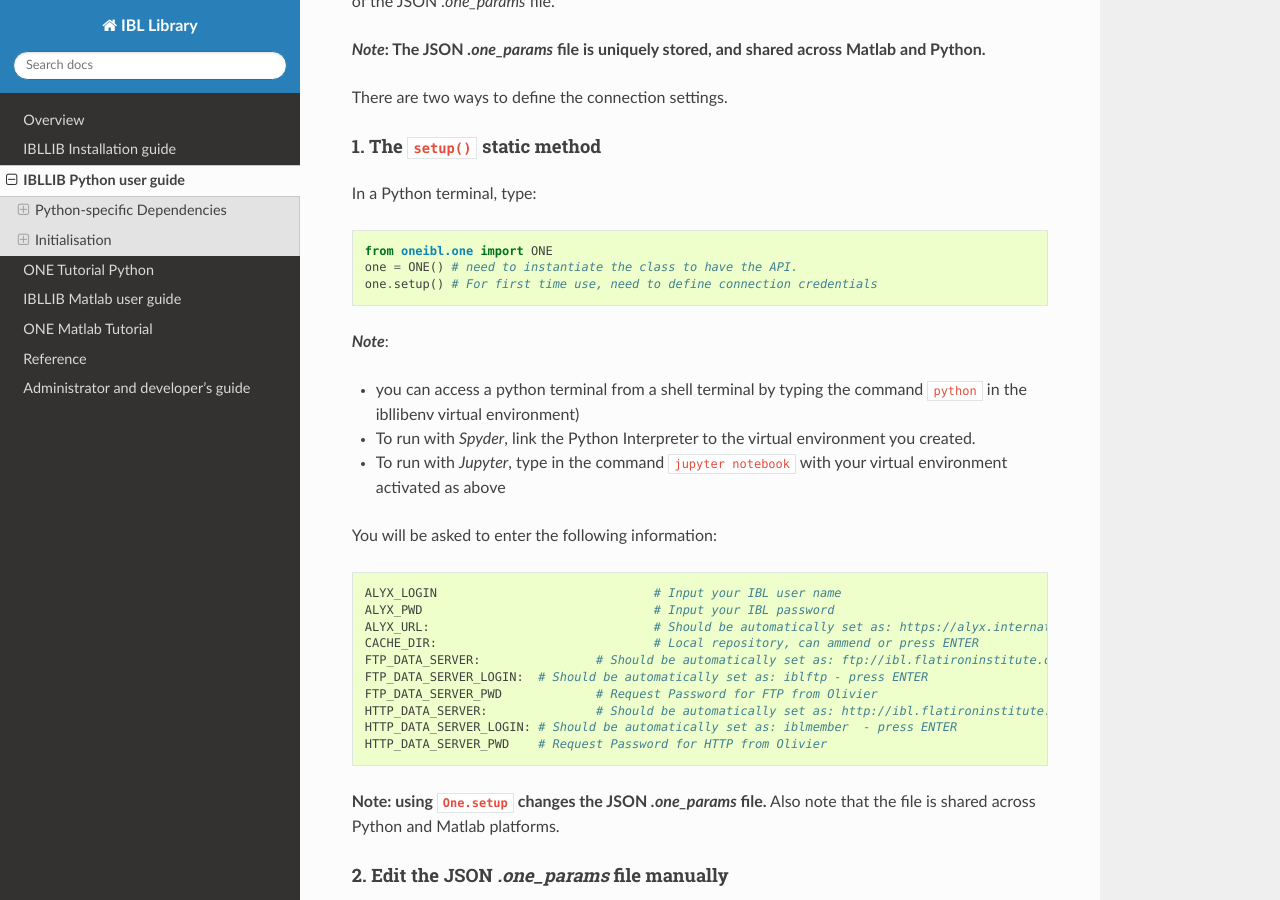
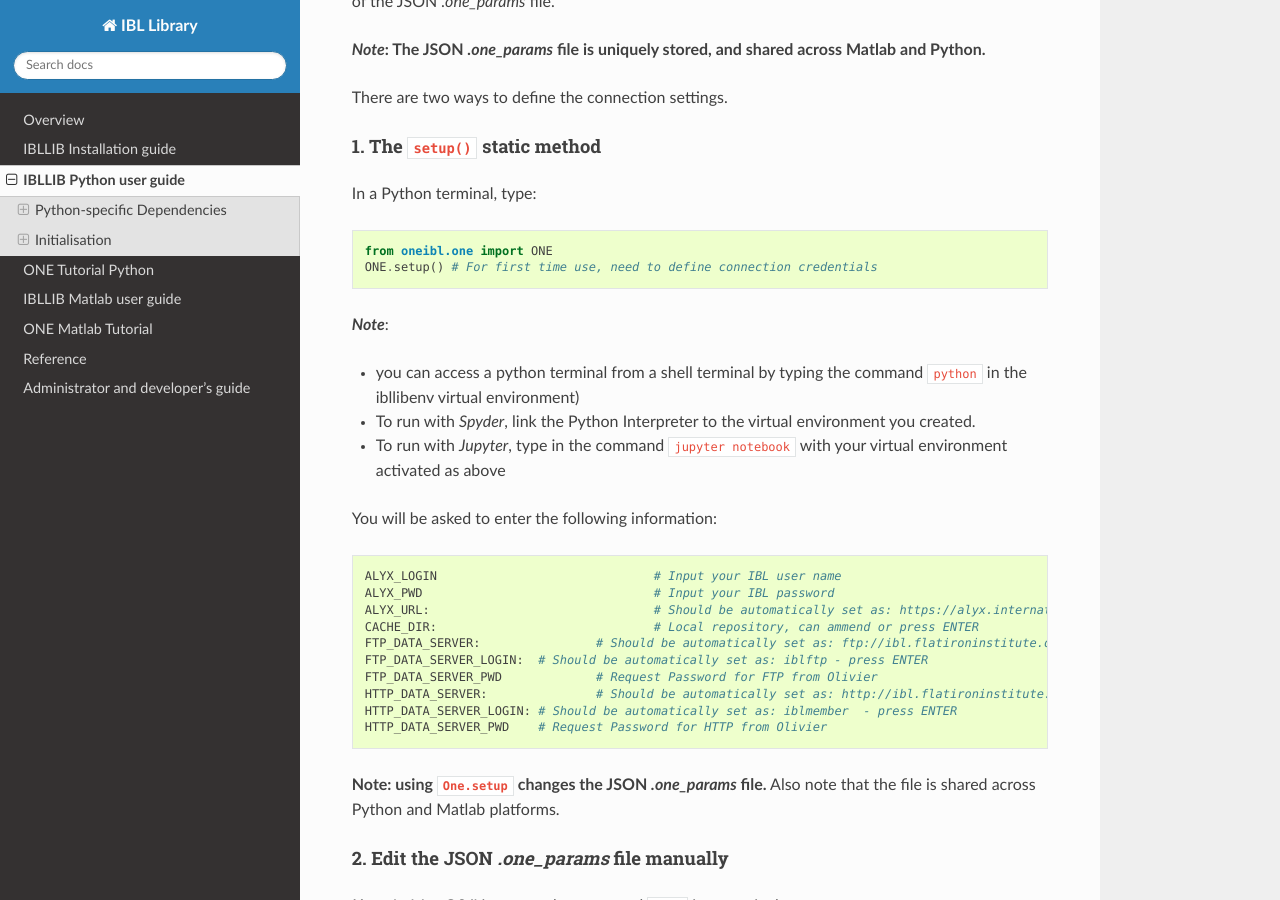
Before and after one commit to int-brain-lab/ibllib, a Sphinx documentation site: the page built from docs/02a_installation_python.md, in a window 1280 px wide and 900 px high, scrolled down 1917 px. Built offline with Sphinx 7.4.7 and the Read the Docs theme 2.0.0, drawn with Linux system fonts in a browser that asks for light colours.

Commit message:
Documentation for installation

````diff
--- a/docs/02a_installation_python.md
+++ b/docs/02a_installation_python.md
@@ -86,8 +86,7 @@ In a Python terminal, type:
 
 ```python
 from oneibl.one import ONE
-one = ONE() # need to instantiate the class to have the API.
-one.setup() # For first time use, need to define connection credentials
+ONE.setup() # For first time use, need to define connection credentials
 ```
 
 **_Note_**:
````
